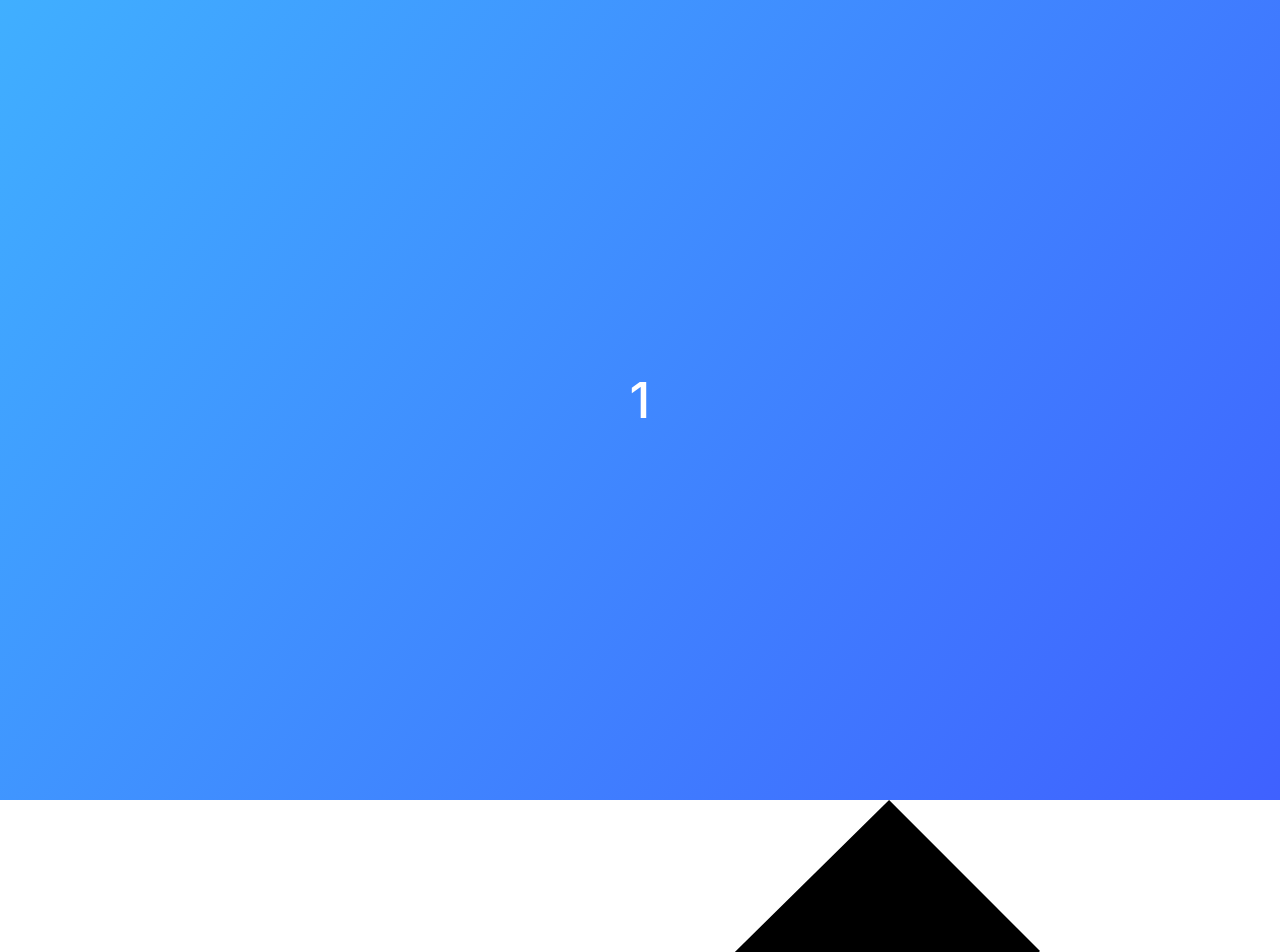
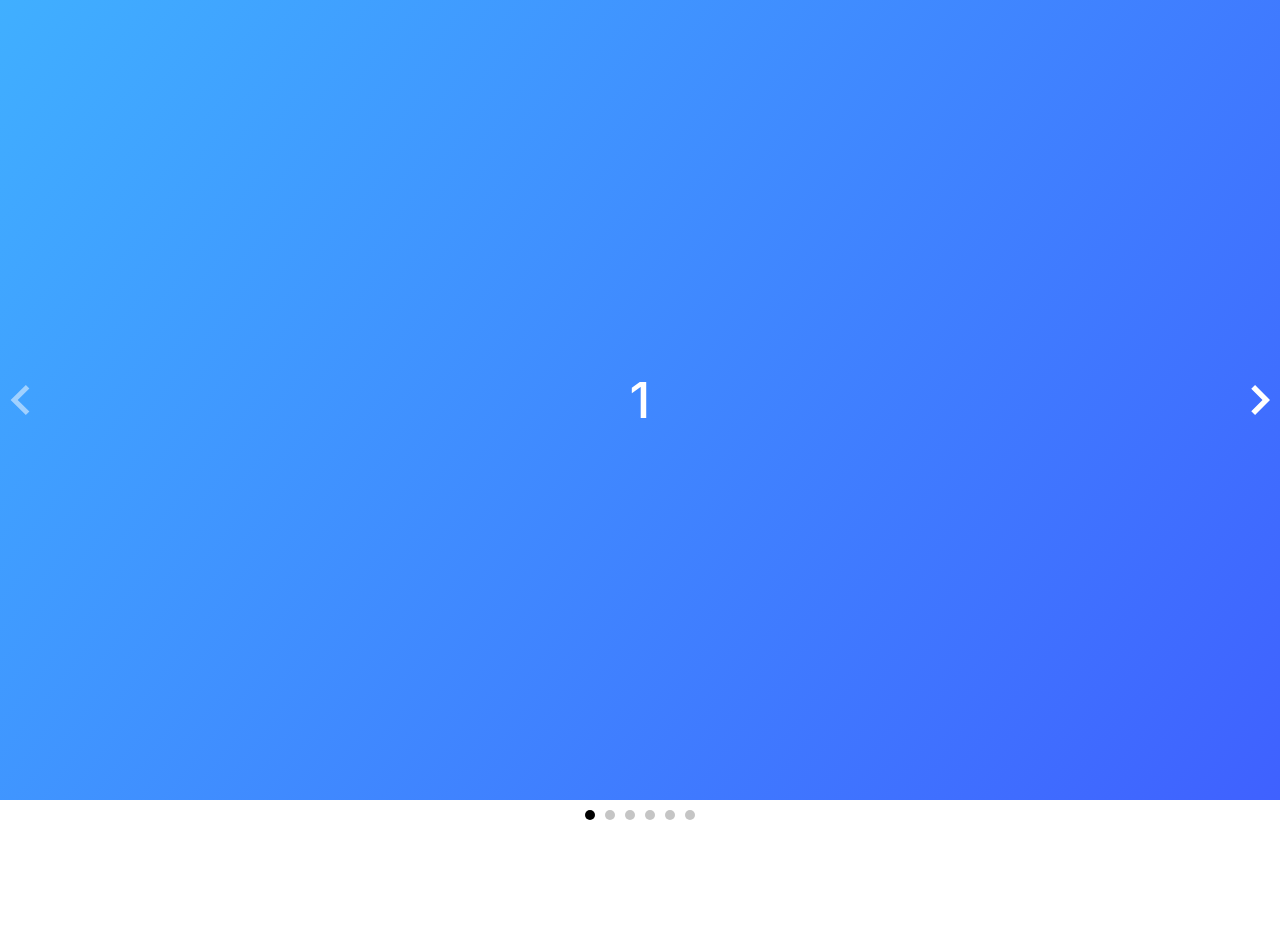
Before and after one commit to andrewbeugnet/COSC3810-Team3, a React (Create React App) app in the folder weather-station/: page / in a window 1280 px wide. Shown: the top 952 px of the page. After the commit the page ends 830 px from the top, so only its background shows below. Built offline with nearby package versions, Linux system fonts and the light colour scheme.

Commit message:
fixed large arrows

```diff
--- a/weather-station/src/App.css
+++ b/weather-station/src/App.css
@@ -113,3 +113,56 @@ body {
     rgba(174, 63, 255, 1) 100%
   );
 }
+
+.navigation-wrapper {
+  position: relative;
+}
+
+.dots {
+  display: flex;
+  padding: 10px 0;
+  justify-content: center;
+}
+
+.dot {
+  border: none;
+  width: 10px;
+  height: 10px;
+  background: #c5c5c5;
+  border-radius: 50%;
+  margin: 0 5px;
+  padding: 5px;
+  cursor: pointer;
+}
+
+.dot:focus {
+  outline: none;
+}
+
+.dot.active {
+  background: #000;
+}
+
+.arrow {
+  width: 30px;
+  height: 30px;
+  position: absolute;
+  top: 50%;
+  transform: translateY(-50%);
+  -webkit-transform: translateY(-50%);
+  fill: #fff;
+  cursor: pointer;
+}
+
+.arrow--left {
+  left: 5px;
+}
+
+.arrow--right {
+  left: auto;
+  right: 5px;
+}
+
+.arrow--disabled {
+  fill: rgba(255, 255, 255, 0.5);
+}
```
